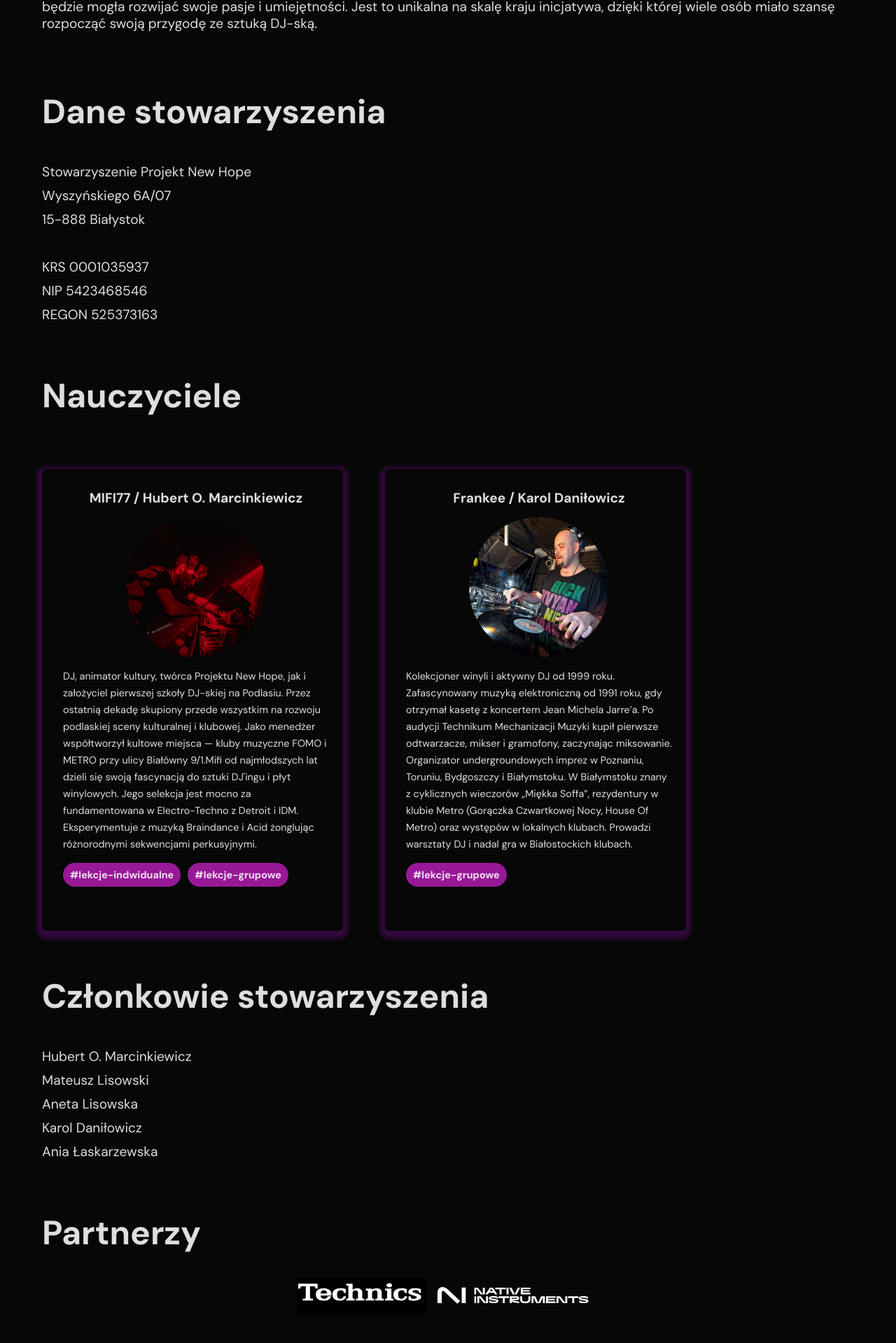
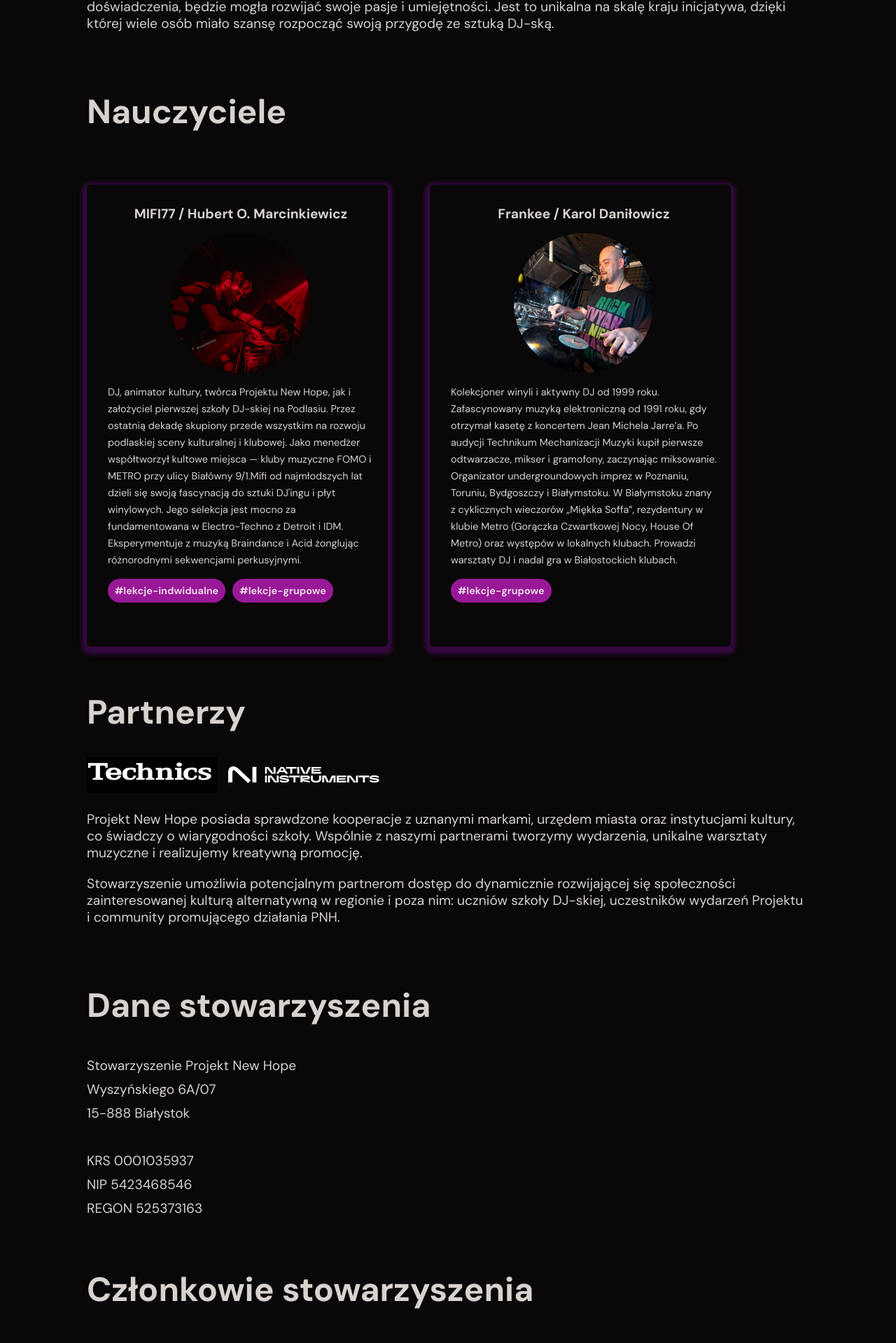
Before and after one commit to MateuszLisowski/PNH, a React (Vite) app: page /about in a window 1280 px wide. Shown: the part 250-2169 px from the top of the page at 70% size. Built offline with nearby package versions, Linux system fonts and the light colour scheme.

Commit message:
change colors

```diff
--- a/src/components/Layout.module.css
+++ b/src/components/Layout.module.css
@@ -1,4 +1,4 @@
 .layout {
-  padding-top: 100px;
+  padding: 100px 5vw 0 5vw;
   background-color: var(--color-dark);
 }
--- a/src/index.css
+++ b/src/index.css
@@ -11,8 +11,8 @@
   -webkit-font-smoothing: antialiased;
   -moz-osx-font-smoothing: grayscale;
 
-  --color-light: rgba(255, 255, 255, 0.87);
-  --color-dark: rgb(7, 7, 7);
+  --color-light: rgba(247, 241, 238, 0.87);
+  --color-dark: rgb(9, 7, 7);
   --color-violet: #981898;
 }
 
--- a/src/pages/About.module.css
+++ b/src/pages/About.module.css
@@ -1,9 +1,5 @@
 .logo {
   margin-right: 15px;
-}
-
-.logoWrapper {
-  justify-content: center;
 }
 
 .cardWrapper {
--- a/src/pages/About.tsx
+++ b/src/pages/About.tsx
@@ -42,18 +42,6 @@ export const About = () => {
             swoją przygodę ze sztuką DJ-ską.
           </p>
         </article>
-        <h2 id="info" className={styles.sectionTitle}>
-          Dane stowarzyszenia
-        </h2>
-        <article className={styles.sectionText}>
-          <p className={styles.smallText}>Stowarzyszenie Projekt New Hope</p>
-          <p className={styles.smallText}>Wyszyńskiego 6A/07</p>
-          <p className={styles.smallText}>15-888 Białystok</p>
-          <br />
-          <p className={styles.smallText}>KRS 0001035937</p>
-          <p className={styles.smallText}>NIP 5423468546</p>
-          <p className={styles.smallText}>REGON 525373163</p>
-        </article>
         <h2 id="teachers" className={styles.sectionTitle}>
           Nauczyciele
         </h2>
@@ -68,6 +56,41 @@ export const About = () => {
             />
           ))}
         </section>
+        <section>
+          <h2 className={styles.sectionTitle}>Partnerzy</h2>
+          <article className={cx([styles.sectionText, styles.rowFlex])}>
+            <span className={aboutStyles.logo}>{technicsLogo}</span>
+            <span className={aboutStyles.logo}>{nativeInstrumentsLogo}</span>
+          </article>
+          <article className={styles.sectionText}>
+            <p className={styles.text}>
+              Projekt New Hope posiada sprawdzone kooperacje z uznanymi markami,
+              urzędem miasta oraz instytucjami kultury, co świadczy o
+              wiarygodności szkoły. Wspólnie z naszymi partnerami tworzymy
+              wydarzenia, unikalne warsztaty muzyczne i realizujemy kreatywną
+              promocję.
+            </p>
+            <p className={styles.text}>
+              Stowarzyszenie umożliwia potencjalnym partnerom dostęp do
+              dynamicznie rozwijającej się społeczności zainteresowanej kulturą
+              alternatywną w regionie i poza nim: uczniów szkoły DJ-skiej,
+              uczestników wydarzeń Projektu i community promującego działania
+              PNH.
+            </p>
+          </article>
+        </section>
+        <h2 id="info" className={styles.sectionTitle}>
+          Dane stowarzyszenia
+        </h2>
+        <article className={styles.sectionText}>
+          <p className={styles.smallText}>Stowarzyszenie Projekt New Hope</p>
+          <p className={styles.smallText}>Wyszyńskiego 6A/07</p>
+          <p className={styles.smallText}>15-888 Białystok</p>
+          <br />
+          <p className={styles.smallText}>KRS 0001035937</p>
+          <p className={styles.smallText}>NIP 5423468546</p>
+          <p className={styles.smallText}>REGON 525373163</p>
+        </article>
         <h2 className={styles.sectionTitle}>Członkowie stowarzyszenia</h2>
         <article className={styles.sectionText}>
           <p className={styles.smallText}>Hubert O. Marcinkiewicz</p>
@@ -75,17 +98,6 @@ export const About = () => {
           <p className={styles.smallText}>Aneta Lisowska</p>
           <p className={styles.smallText}>Karol Daniłowicz</p>
           <p className={styles.smallText}>Ania Łaskarzewska</p>
-        </article>
-        <h2 className={styles.sectionTitle}>Partnerzy</h2>
-        <article
-          className={cx([
-            styles.sectionText,
-            styles.rowFlex,
-            aboutStyles.logoWrapper,
-          ])}
-        >
-          <span className={aboutStyles.logo}>{technicsLogo}</span>
-          <span className={aboutStyles.logo}>{nativeInstrumentsLogo}</span>
         </article>
       </SubpageLayout>
     </main>
```
